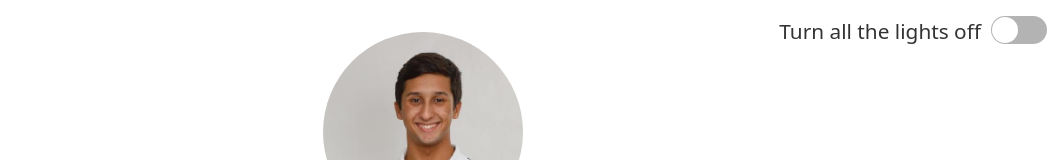
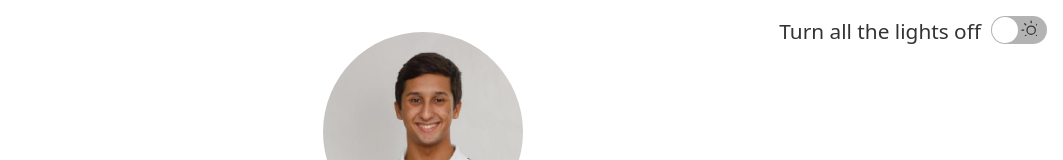
Before and after one commit to gabrielccarvalho/website, a Next.js app: page / in a window 1280 px wide. Shown: the top 160 px of the page, without its empty margins (217-1280 px from the left). Built offline with nearby package versions, Linux system fonts and the light colour scheme.

Commit message:
add symbols

```diff
--- a/src/containers/Header.tsx
+++ b/src/containers/Header.tsx
@@ -100,8 +100,44 @@ const Header = ({ toggleTheme }: HeaderProps) => {
         <Switch
           onChange={toggleTheme}
           checked={title === 'dark'}
-          checkedIcon={false}
-          uncheckedIcon={false}
+          checkedIcon={
+            <svg
+              viewBox="-4 -3 24 24"
+              width="20"
+              height="20"
+              stroke="currentColor"
+              stroke-width="2"
+              stroke-linecap="round"
+              stroke-linejoin="round"
+              fill="none"
+              shape-rendering="geometricPrecision"
+            >
+              <path d="M21 12.79A9 9 0 1111.21 3 7 7 0 0021 12.79z"></path>
+            </svg>
+          }
+          uncheckedIcon={
+            <svg
+              viewBox="-5 -5 24 24"
+              width="20"
+              height="20"
+              stroke="currentColor"
+              stroke-width="1.5"
+              stroke-linecap="round"
+              stroke-linejoin="round"
+              fill="none"
+              shape-rendering="geometricPrecision"
+            >
+              <circle cx="12" cy="12" r="5"></circle>
+              <path d="M12 1v2"></path>
+              <path d="M12 21v2"></path>
+              <path d="M4.22 4.22l1.42 1.42"></path>
+              <path d="M18.36 18.36l1.42 1.42"></path>
+              <path d="M1 12h2"></path>
+              <path d="M21 12h2"></path>
+              <path d="M4.22 19.78l1.42-1.42"></path>
+              <path d="M18.36 5.64l1.42-1.42"></path>
+            </svg>
+          }
           onColor={colors.primary}
           offColor={lighten(0.5, colors.text)}
         />
```
